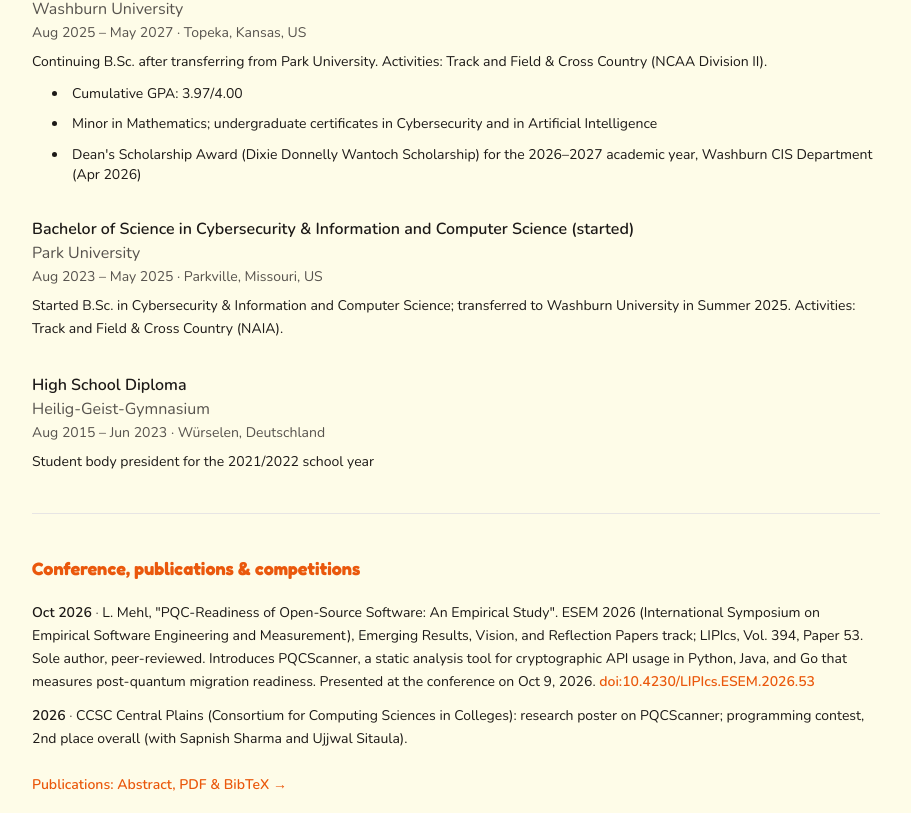
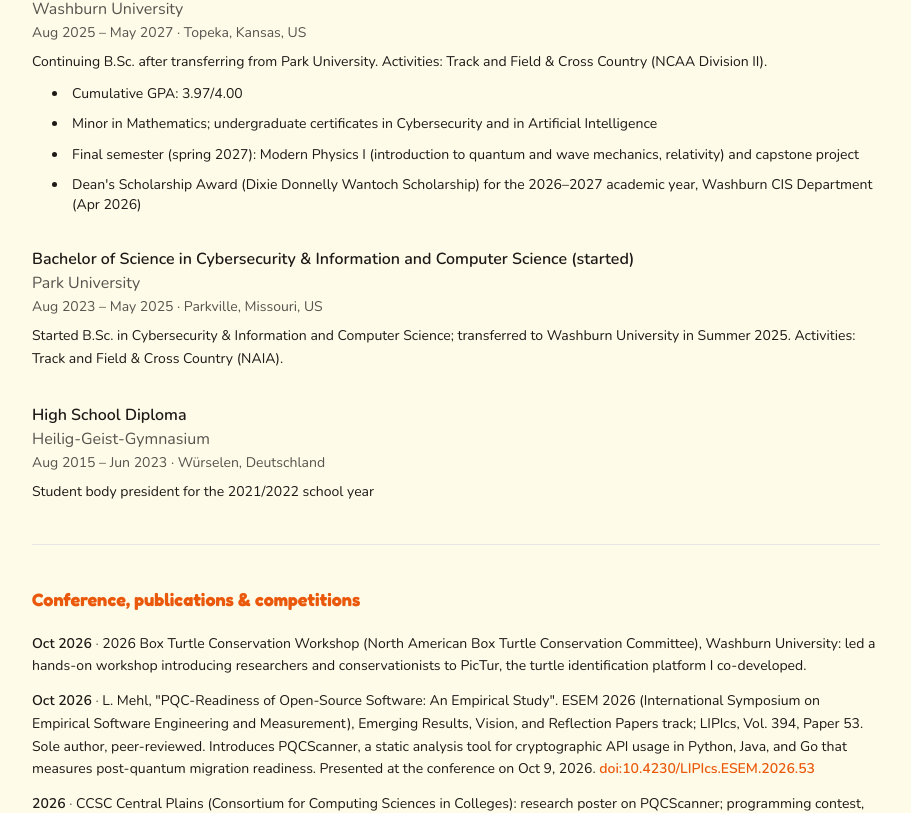
Before and after one commit to Lxkasmehl/Portfolio, a Next.js app: page /cv in a window 1280 px wide. Shown: the part 2012-2825 px from the top of the page, without its empty margins (184-1095 px from the left). Built offline with nearby package versions, Linux system fonts and the light colour scheme.

Commit message:
Add Modern Physics I and PicTur workshop at 2026 Box Turtle Conservation Workshop
Co-Authored-By: Claude Opus 5.5 <noreply@anthropic.com>

```diff
--- a/content/translations/de.ts
+++ b/content/translations/de.ts
@@ -77,6 +77,7 @@ export const de: Messages = {
       highlights: [
         "Notendurchschnitt: GPA 3,97 von 4,00",
         "Minor Mathematik; Undergraduate Certificates in Cybersecurity und Artificial Intelligence",
+        "Letztes Semester (Frühjahr 2027): Modern Physics I (Einführung in Quanten- und Wellenmechanik, Relativitätstheorie) und Abschlussprojekt (Capstone)",
         "Dean's Scholarship Award (Dixie Donnelly Wantoch Scholarship) für das akademische Jahr 2026–2027, Washburn CIS Department (Apr 2026)",
       ],
     },
@@ -122,7 +123,7 @@ export const de: Messages = {
       period: "Okt 2025 – heute",
       org: "Washburn University",
       description:
-        "Forschungs-Webplattform, die Schmuck-Dosenschildkröten anhand von Fotos ihres Bauchpanzers automatisch wiedererkennt. Die Ergebnisse landen in einer Datenbank für Langzeitstudien in Ökologie und Artenschutz. Garrett King-Cody verantwortet Backend und Server, ich Frontend und UX. Das Projekt lief von der ersten Idee bis zum Live-Betrieb.",
+        "Forschungs-Webplattform, die Schmuck-Dosenschildkröten anhand von Fotos ihres Bauchpanzers automatisch wiedererkennt. Die Ergebnisse landen in einer Datenbank für Langzeitstudien in Ökologie und Artenschutz. Garrett King-Cody verantwortet Backend und Server, ich Frontend und UX. Das Projekt lief von der ersten Idee bis zum Live-Betrieb. Im Oktober 2026 habe ich auf dem Box Turtle Conservation Workshop an der Washburn University einen praktischen Workshop zu PicTur geleitet.",
       aspects: [
         "Automatische Erkennung einzelner Tiere anhand von Fotos",
         "Web-Oberfläche für Uploads, Ergebnisse und Datenauswertung",
@@ -148,6 +149,10 @@ export const de: Messages = {
   publications: {
     title: "Konferenz, Publikationen & Wettbewerbe",
     items: [
+      {
+        date: "Okt 2026",
+        text: "2026 Box Turtle Conservation Workshop (North American Box Turtle Conservation Committee), Washburn University: Leitung eines praktischen Workshops, in dem ich Forschenden und Artenschützern PicTur vorgestellt habe, die von mir mitentwickelte Plattform zur Wiedererkennung von Schildkröten.",
+      },
       {
         date: "Okt 2026",
         text: "L. Mehl, „PQC-Readiness of Open-Source Software: An Empirical Study“. ESEM 2026 (International Symposium on Empirical Software Engineering and Measurement), Track Emerging Results, Vision, and Reflection Papers; LIPIcs, Bd. 394, Beitrag 53. Alleiniger Autor, begutachtet (peer-reviewed). Stellt PQCScanner vor, ein Werkzeug zur statischen Analyse kryptografischer Programmierschnittstellen in Python, Java und Go, das misst, wie bereit Software für Post-Quanten-Kryptografie ist. Vortrag auf der Konferenz am 9. Okt 2026.",
--- a/content/translations/en.ts
+++ b/content/translations/en.ts
@@ -78,6 +78,7 @@ export const en: Messages = {
       highlights: [
         "Cumulative GPA: 3.97/4.00",
         "Minor in Mathematics; undergraduate certificates in Cybersecurity and in Artificial Intelligence",
+        "Final semester (spring 2027): Modern Physics I (introduction to quantum and wave mechanics, relativity) and capstone project",
         "Dean's Scholarship Award (Dixie Donnelly Wantoch Scholarship) for the 2026–2027 academic year, Washburn CIS Department (Apr 2026)",
       ],
     },
@@ -123,7 +124,7 @@ export const en: Messages = {
       period: "Oct 2025 – Present",
       org: "Washburn University",
       description:
-        "Research-focused web platform for the automated identification of Ornate Box Turtles using photos of their plastron. Identification results are stored in a database for longitudinal tracking and ecological and conservation research. Developed jointly with Garrett King-Cody (backend infrastructure and server setup); I lead frontend development and UX design. Full lifecycle from initial concept to live deployment.",
+        "Research-focused web platform for the automated identification of Ornate Box Turtles using photos of their plastron. Identification results are stored in a database for longitudinal tracking and ecological and conservation research. Developed jointly with Garrett King-Cody (backend infrastructure and server setup); I lead frontend development and UX design. Full lifecycle from initial concept to live deployment. In October 2026 I led a hands-on workshop on PicTur at the Box Turtle Conservation Workshop at Washburn University.",
       aspects: [
         "Automated image-based individual identification workflow",
         "Researcher-facing web interface for uploads, results, and data exploration",
@@ -149,6 +150,10 @@ export const en: Messages = {
   publications: {
     title: "Conference, publications & competitions",
     items: [
+      {
+        date: "Oct 2026",
+        text: "2026 Box Turtle Conservation Workshop (North American Box Turtle Conservation Committee), Washburn University: led a hands-on workshop introducing researchers and conservationists to PicTur, the turtle identification platform I co-developed.",
+      },
       {
         date: "Oct 2026",
         text: "L. Mehl, \"PQC-Readiness of Open-Source Software: An Empirical Study\". ESEM 2026 (International Symposium on Empirical Software Engineering and Measurement), Emerging Results, Vision, and Reflection Papers track; LIPIcs, Vol. 394, Paper 53. Sole author, peer-reviewed. Introduces PQCScanner, a static analysis tool for cryptographic API usage in Python, Java, and Go that measures post-quantum migration readiness. Presented at the conference on Oct 9, 2026.",
```
